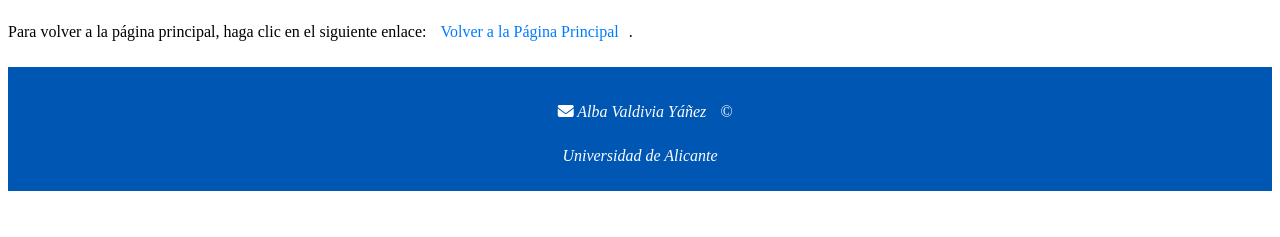
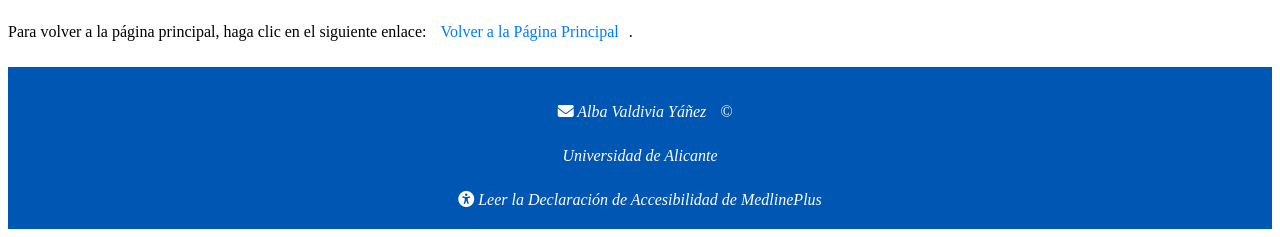
Before and after one commit to albavy/MEDLINE, a plain HTML site: page indices/indiceD.html in a window 1280 px wide. Shown: the part 763-1000 px from the top of the page. Before the commit the page ends 962 px from the top, so only its background shows below. Drawn offline with Linux system fonts and the light colour scheme.

Commit message:
Update indiceD.html

```diff
--- a/indices/indiceD.html
+++ b/indices/indiceD.html
@@ -131,7 +131,8 @@
         <address>
 
            <p><a href="mailto:avy2@alu.ua.es"><i class="fas fa-envelope"></i> Alba Valdivia Yáñez</a> &copy;</p>
-            <p>Universidad de Alicante</p>
+           <p>Universidad de Alicante</p>
+	   <a href="../accesibilidad/accesibilidad.html"><i class="fas fa-universal-access"></i> Leer la Declaración de Accesibilidad de MedlinePlus</a>
         </address>
     </footer>
 
```
